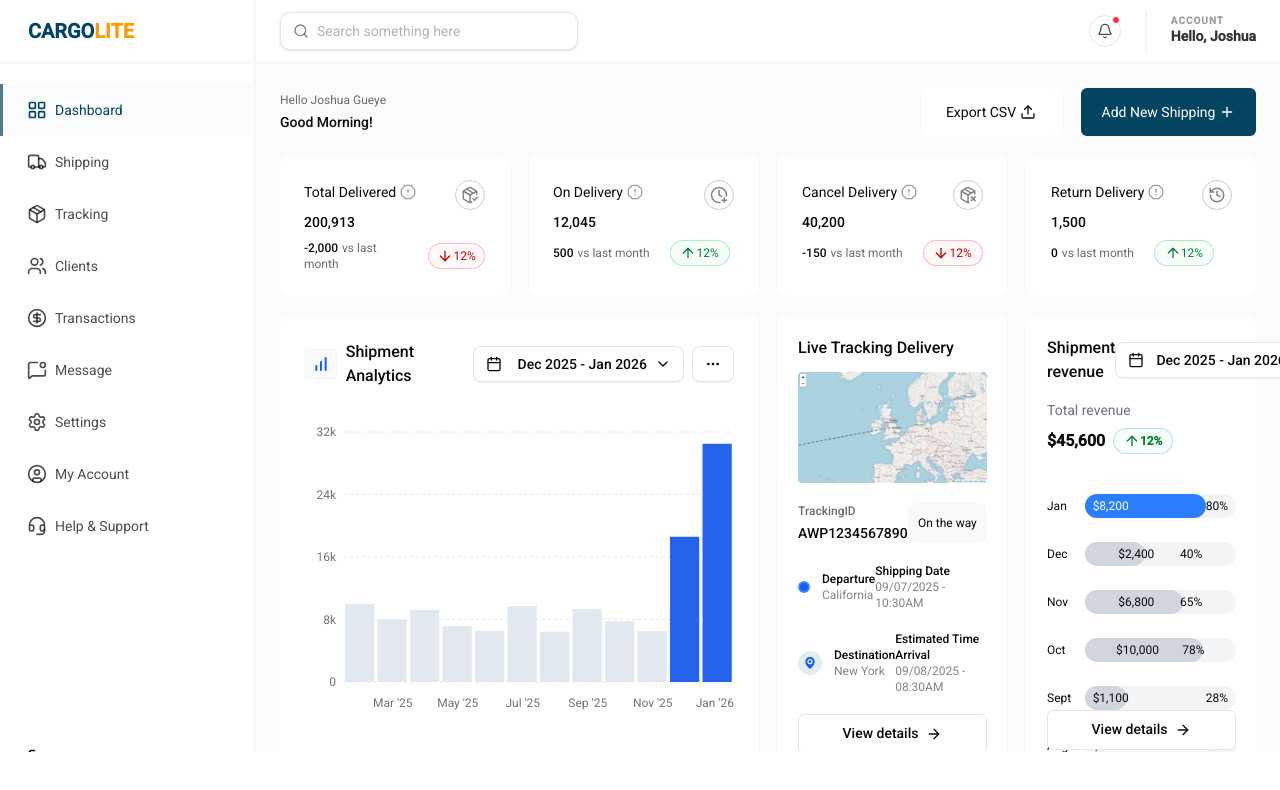
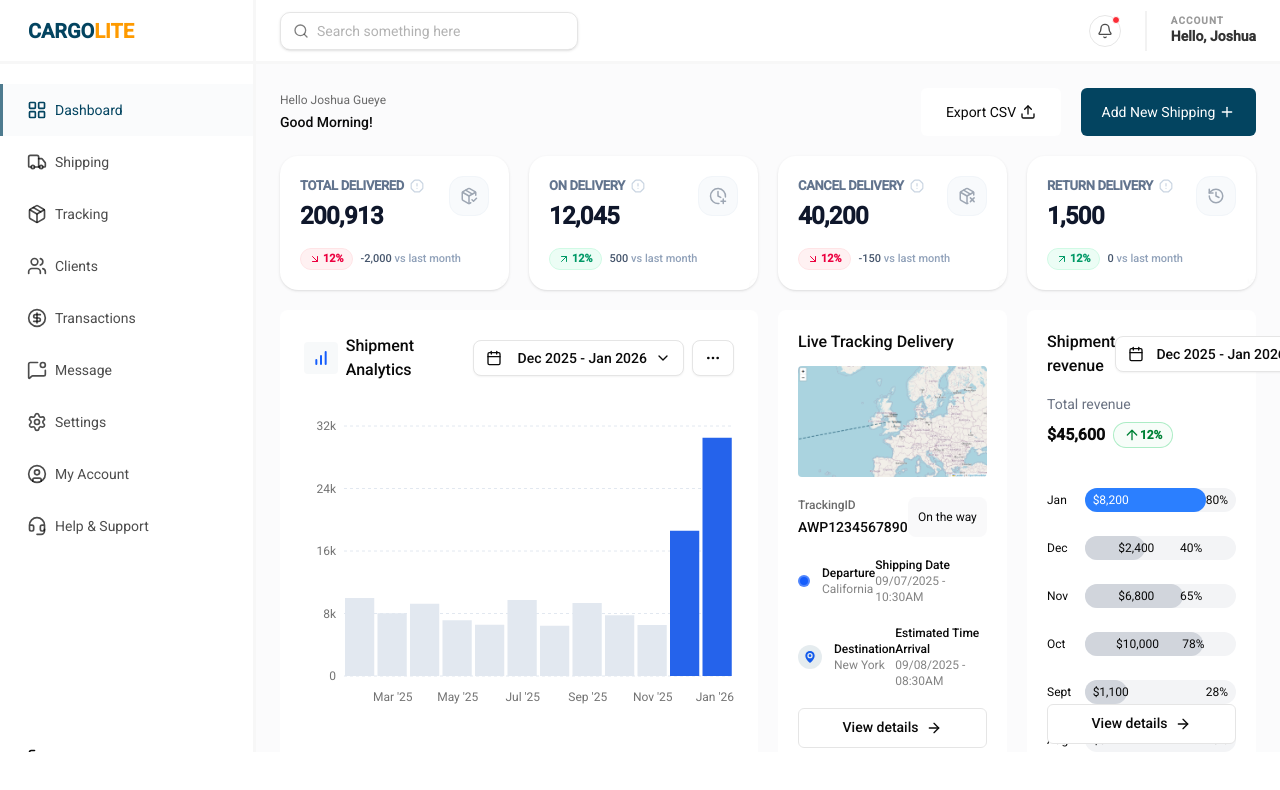
Before and after one commit to KellsCodes/cargolite, a Next.js app: page /dashboard in a window 1280 px wide. Shown: the top 790 px of the page. Built offline with nearby package versions, Linux system fonts and the light colour scheme.

Commit message:
feat(ui): fix dashboard stat card component

```diff
--- a/app/dashboard/StatCards.tsx
+++ b/app/dashboard/StatCards.tsx
@@ -1,4 +1,4 @@
-import { ArrowDown, OctagonAlert, PackageCheck } from "lucide-react";
+import { OctagonAlert, ArrowUpRight, ArrowDownRight } from "lucide-react";
 import React from "react";
 
 interface StatItem {
@@ -16,27 +16,52 @@ interface StatCardProps {
     data: StatData
 }
 
+
 export default function StatCard({ item, data }: StatCardProps) {
+    const isNegative = data.currentPerformance < 0;
+
     return (
-        <div className="bg-white rounded-md p-6 space-y-2 relative">
-            <div className="w-[30px] h-[30px] rounded-full absolute right-6 top-6 flex items-center justify-center border border-black/20">
+        <div className="bg-white rounded-2xl p-5 shadow-sm hover:shadow-md transition-shadow relative overflow-hidden group">
+            {/* Top Row: Icon & Name */}
+            <div className="flex items-start justify-between mb-4">
+                <div className="space-y-1">
+                    <div className="flex items-center gap-x-1.5">
+                        <span className="text-[13px] font-semibold text-slate-500 tracking-tight uppercase">
+                            {item.name}
+                        </span>
+                        <OctagonAlert className="w-3.5 h-3.5 text-slate-300 hover:text-slate-400 transition-colors cursor-help" />
+                    </div>
+                    <h3 className="text-2xl font-bold text-slate-900 tracking-tight">
+                        {data.total.toLocaleString()}
+                    </h3>
+                </div>
+
+                {/* Styled Icon Container */}
+                <div className="w-10 h-10 rounded-xl bg-slate-50 border border-slate-100 flex items-center justify-center text-slate-600 group-hover:bg-blue-50 group-hover:text-blue-600 transition-all duration-300">
+                    {item.icon}
+                </div>
+            </div>
+
+            {/* Bottom Row: Performance Indicator */}
+            <div className="flex items-center justify-between mt-2">
+                <div className="flex items-center gap-x-2">
+                    <span className={`flex items-center gap-x-0.5 px-2 py-0.5 rounded-full text-[11px] font-bold border ${isNegative
+                            ? "bg-rose-50 border-rose-100 text-rose-600"
+                            : "bg-emerald-50 border-emerald-100 text-emerald-600"
+                        }`}>
+                        {isNegative ? <ArrowDownRight className="w-3 h-3" /> : <ArrowUpRight className="w-3 h-3" />}
+                        12%
+                    </span>
+                    <p className="text-[11px] text-slate-400 font-medium">
+                        <span className="text-slate-600">{data.currentPerformance.toLocaleString()}</span> vs last month
+                    </p>
+                </div>
+            </div>
+
+            {/* Subtle Decorative Background Element */}
+            <div className="absolute -right-2 -bottom-2 opacity-[0.02] group-hover:opacity-[0.05] transition-opacity">
                 {item.icon}
             </div>
-            <div className="flex items-center gap-x-1">
-                <span className="text-sm">{item.name}</span>
-                <OctagonAlert className="w-4 opacity-40" />
-            </div>
-            <p className="font-medium text-sm">{data.total.toLocaleString()}</p>
-            <div className="flex items-center text-xs gap-x-5">
-                <p className="space-x-1">
-                    <span className="font-medium">{data.currentPerformance.toLocaleString()}</span>
-                    <span className="opacity-60">vs last month</span>
-                </p>
-
-                <span className={`flex items-center justify-center border ${data.currentPerformance < 0 ? "border-red-500/30 bg-red-500/3 text-red-700" : "border-green-500/30 bg-green-500/3 text-green-700"} w-15 rounded-full text-xs`}>
-                    <ArrowDown className={`w-4 ${data.currentPerformance < 0 ? "rotate-0" : "rotate-180"} `} />12%
-                </span>
-            </div>
         </div>
-    )
+    );
 }
--- a/app/help-and-support/AdminSupportContent.tsx
+++ b/app/help-and-support/AdminSupportContent.tsx
@@ -1,9 +1,7 @@
 import {
     Ticket,
-    Activity,
     ShieldAlert,
     MessageSquareMore,
-    Clock,
     ChevronRight,
     Search
 } from "lucide-react";
```
